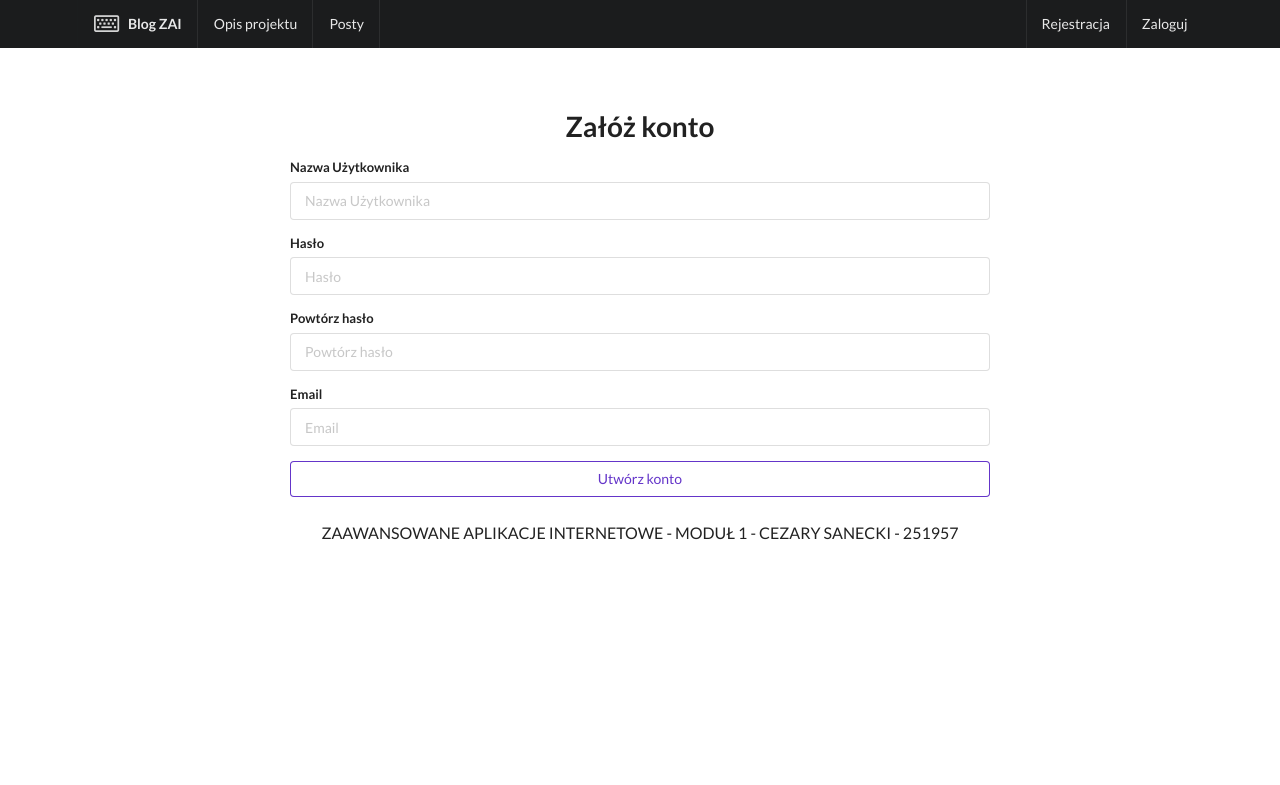
After one commit to DevCezz/BlogPagePhp, a PHP site: page /userForm.php in a window 1280 px wide. The commit adds this page. Shown: the top 785 px of the page. Run offline with PHP 8.4, Linux system fonts and the light colour scheme; data comes from the database, SQL or seed files in the repository; data that the repository does not hold is empty.

Commit message:
code reorganization

```diff
--- a/inc/menu.inc.php
+++ b/inc/menu.inc.php
@@ -12,23 +12,29 @@
     <div class="ui container">
         <div class="header item"><i class="keyboard outline icon"></i> Blog ZAI</div>
         <a href="/" class="item">Opis projektu</a>
-        <a href="showPosts.php" class="item">Posty</a>
+        <a href="postsShow.php" class="item">Posty</a>
 
         <?php
             if(!is_null($loggedUserName)) {
-                echo "<a class=\"item\" href=\"createPost.php\"\">Dodaj post</a>";
+                echo <<<HTML
+                    <a class="item" href="postForm.php">Dodaj post</a>
+                HTML;
             }
         ?>
 
         <div class="right menu">
             <?php
                 if(is_null($loggedUserName)) {
-                    echo "<a class=\"item\" href=\"createUser.php\">Rejestracja</a>";
-                    echo "<a class=\"item\" href=\"login.php\">Zaloguj</a>";
+                    echo <<<HTML
+                        <a class="item" href="userForm.php">Rejestracja</a>
+                        <a class="item" href="loginForm.php">Zaloguj</a>
+                    HTML;
                 } else {
-                    echo "<span class=\"item\">Zalogowany jako $loggedUserName</span>";
-                    echo "<a class=\"item\" href=\"editUsers.php\">Zarządzaj</a>";
-                    echo "<a class=\"item\" href=\"processLogout.php\">Wyloguj</a>";
+                    echo <<<HTML
+                        <span class="item">Zalogowany jako $loggedUserName</span>
+                        <a class="item" href="usersManagement.php">Zarządzaj</a>
+                        <a class="item" href="logoutProcess.php">Wyloguj</a>
+                    HTML;
                 }
             ?>
         </div>
--- a/inc/sign.inc.php
+++ b/inc/sign.inc.php
@@ -1,6 +1,8 @@
 <?php
-    echo "</br>";
-    echo "<footer class='textCenter'>";
-    echo "ZAAWANSOWANE APLIKACJE INTERNETOWE - MODUŁ 1 - CEZARY SANECKI - 251957";
-    echo "</p>";
+    echo <<<HTML
+        <br>
+        <footer class='textCenter'>
+            ZAAWANSOWANE APLIKACJE INTERNETOWE - MODUŁ 1 - CEZARY SANECKI - 251957
+        </footer>
+    HTML;
 ?>
--- a/login.php
+++ b/loginForm.php
@@ -8,7 +8,7 @@
 <div class="ui main text container">
     <h1 class="ui header textCenter">Zaloguj się</h1>
 
-    <form class="ui form" role="form" action="processLogin.php" onsubmit="return validateLoginForm(this)" method="post">
+    <form class="ui form" role="form" action="loginProcess.php" onsubmit="return validateLoginForm(this)" method="post">
         <div class="field">
             <label>Nazwa Użytkownika</label>
             <input type="text" name="userName" placeholder="Nazwa Użytkownika">
--- a/createPost.php
+++ b/postForm.php
@@ -8,7 +8,7 @@
 <div class="ui main text container">
     <h1 class="ui header textCenter">Dodaj post</h1>
 
-    <form class="ui form" role="form" action="processPost.php" onsubmit="return validateCreatePostForm(this)" method="post">
+    <form class="ui form" role="form" action="postProcess.php" onsubmit="return validateCreatePostForm(this)" method="post">
         <div class="field">
             <label>Tytuł</label>
             <input type="text" name="title" placeholder="Tytuł">
--- a/processPost.php
+++ b/postProcess.php
@@ -30,7 +30,9 @@
             if (isset($errorMessage)) {
                 echo $errorMessage;
             } else {
-                echo "Dodanie postu przebiegło pomyślnie.<br><a href=\"showPosts.php\">Zobacz wszystkie posty</a>";
+                echo <<<HTML
+                    Dodanie postu przebiegło pomyślnie.<br><a href="postsShow.php">Zobacz wszystkie posty</a>";
+                HTML;
             }
         ?>
     </p>
--- a/processCreateUser.php
+++ b/userCreateProcess.php
@@ -12,7 +12,7 @@
 
         if (!$result) {
             $errorMessage = "Użytkownik \"$username\" już istnieje w bazie danych. Należy wybrać inną nazwę użytkownika.<br>
-                <a href=\"createUser.php\"> ZAŁÓŻ NOWE KONTO</a>";
+                <a href=\"userForm.php\"> ZAŁÓŻ NOWE KONTO</a>";
         }
     } catch (Exception $exception) {
         $errorMessage = "Wystąpił wewnętrzny błąd serwera. Przepraszamy.<br>Informacja o błędzie: " . $exception->getMessage();
@@ -30,7 +30,9 @@
             if (isset($errorMessage)) {
                 echo $errorMessage;
             } else {
-                echo "Rejestracja użytkownika przebiegła pomyślnie.<br><a href=\"login.php\">ZALOGUJ SIĘ</a>";
+                echo <<<HTML
+                    Rejestracja użytkownika przebiegła pomyślnie.<br><a href="loginForm.php">ZALOGUJ SIĘ</a>
+                HTML;
             }
         ?>
     </p>
--- /dev/null
+++ b/userForm.php
@@ -0,0 +1,42 @@
+<?php
+    session_start();
+
+    require('inc/header.inc.php');
+    require('inc/menu.inc.php');
+?>
+
+<div class="ui main text container">
+    <h1 class="ui header textCenter">Załóż konto</h1>
+
+    <form class="ui form" role="form" action="userCreateProcess.php" onsubmit="return validateCreateUserForm(this)" method="post">
+        <div class="field">
+            <label>Nazwa Użytkownika</label>
+            <input type="text" name="userName" placeholder="Nazwa Użytkownika">
+        </div>
+        <div class="field">
+            <label>Hasło</label>
+            <input type="password" name="password" placeholder="Hasło">
+        </div>
+        <div class="field">
+            <label>Powtórz hasło</label>
+            <input type="password" name="repeatedPassword" placeholder="Powtórz hasło">
+        </div>
+        <div class="field">
+            <label>Email</label>
+            <input type="text" name="email" placeholder="Email">
+        </div>
+
+        <div class="textCenter errorDiv">
+            <span id="errorMessage"></span>
+        </div>
+        <button class="ui violet basic button fullWidth" type="submit">Utwórz konto</button>
+    </form>
+
+    <?php
+        require('inc/sign.inc.php');
+    ?>
+</div>
+
+<?php
+    require('inc/footer.inc.php');
+?>
```
Also changed, not shown: createUser.php (deleted, +0 -42 lines), loginProcess.php (renamed from processLogin.php), logoutProcess.php (renamed from processLogout.php), postsShow.php (renamed from showPosts.php), sql/database.sql (renamed from database.sql), usersManagement.php (renamed from editUsers.php).
